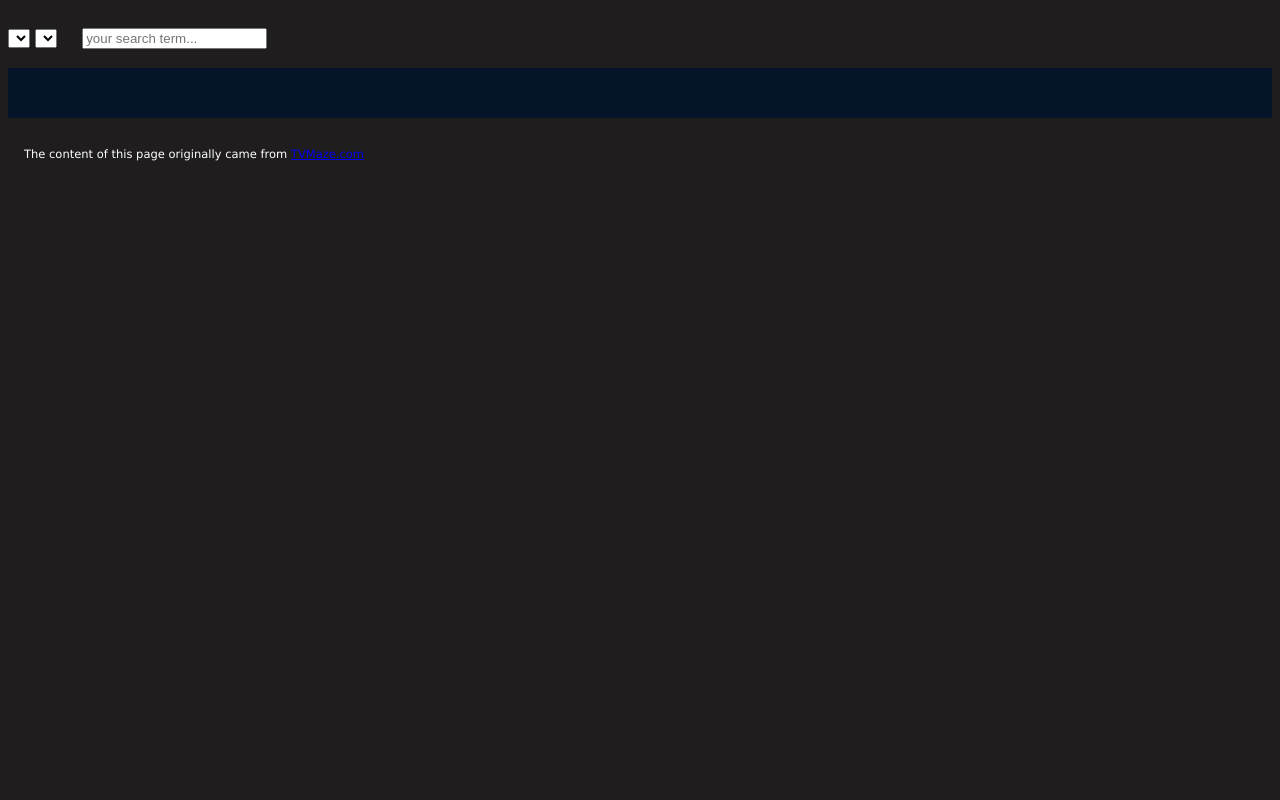
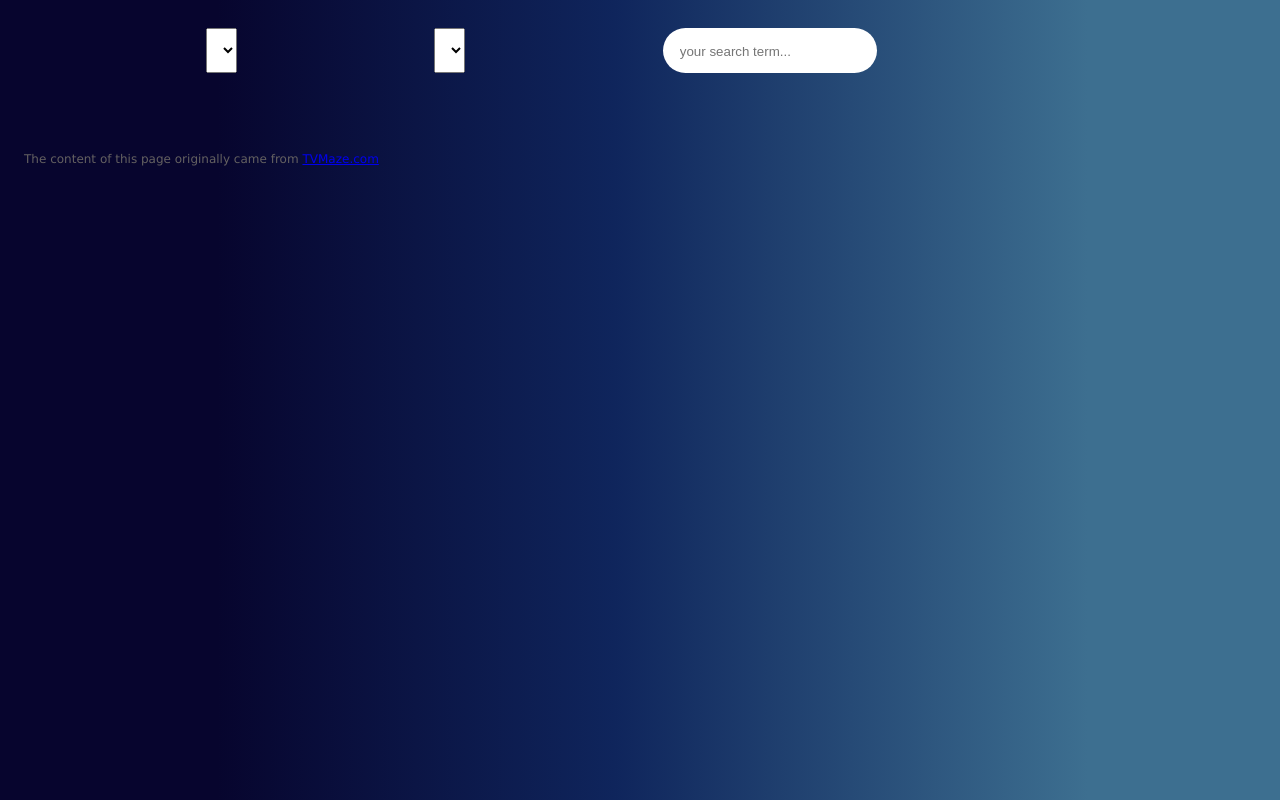
Before and after one commit to HamraKhan/tv-show-dom-project, a plain HTML site: page index.html in a window 1280 px wide. Drawn offline with Linux system fonts and the light colour scheme; no server answers.

Commit message:
Final changes to style.css file -  Made changes to root - Changed body background color - Added css styling for header section - Added css styling to tv show and episode cards

```diff
--- a/style.css
+++ b/style.css
@@ -1,50 +1,84 @@
 :root {
-  --bg-color: #1f1d1d;
   --white: #ffffff;
-  --grey-blue: #1f262c;
+  --dark-grey: #646161;
+  --light-grey: #dadada;
   font-family:'Lucida Sans', 'Lucida Sans Regular', 'Lucida Grande', 'Lucida Sans Unicode', Geneva, Verdana, sans-serif;
   --title-font-size: 20px;
-  --description-font-size: 11.5px;
-}
-
-body {
-  background-color: var(--bg-color);
-}
-
-header {
-  padding-top: 20px;
-}
-
-select {
-  margin-bottom: 20px;
-}
-
-input {
-  margin-left: 20px;
+  --description-font-size: 12px;
 }
 
 #root {
-  background-color: #041529;
   color: var(--white);
   display: grid;
   grid-template-columns: 250px 250px 250px 250px;
   grid-gap: 5vw;
   padding-top: 50px;
+  padding-left: 10px;
+}
+
+body {
+  background: rgb(7,5,46);
+  background: linear-gradient(90deg, rgba(7,5,46,1) 17%, rgba(15,37,92,1) 48%, rgba(61,111,144,1) 85%);
+}
+
+header {
+  padding-top: 20px;
+  display: flex;
+  justify-content: space-evenly;
+}
+
+#showsDropdownList,
+#episodesDropdownList {
+  padding: 14px 8px 12px 1px;
+}
+
+#search {
+  box-sizing: border-box;
+  padding: 14px 20px 12px 17px;
+  border: none;
+  border-radius: 45px;
+}
+
+#counter {
+  padding-top: 12px;
+  color: var(--white);
 }
 
 h1 {
-  color: var(--white);
+  color: var(--dark-grey);
   font-size: var(--title-font-size);
 }
 
 p {
-  color: var(--white);
-  font-size: var(--description-font-size);
-  line-height: 16px;
+  line-height: 17px;
   padding: 16px;
 }
 
-.tv-episode {
-  background-color: var(--grey-blue);
+.show-status,
+.show-rating,
+.show-runtime {
+  padding: 3px;
+}
+
+p,
+.show-status,
+.show-rating,
+.show-runtime {
+  color: var(--dark-grey);
+  font-size: var(--description-font-size);
+}
+
+.show-img-div,
+.episode-title,
+.show-status,
+.show-rating,
+.show-runtime {
+    padding-left: 19px;
+}
+
+.tv-episode,
+.tv-show {
+  background-color: var(--white);
   margin-top: 54px;
+  border-radius: 20px;
 }
```
